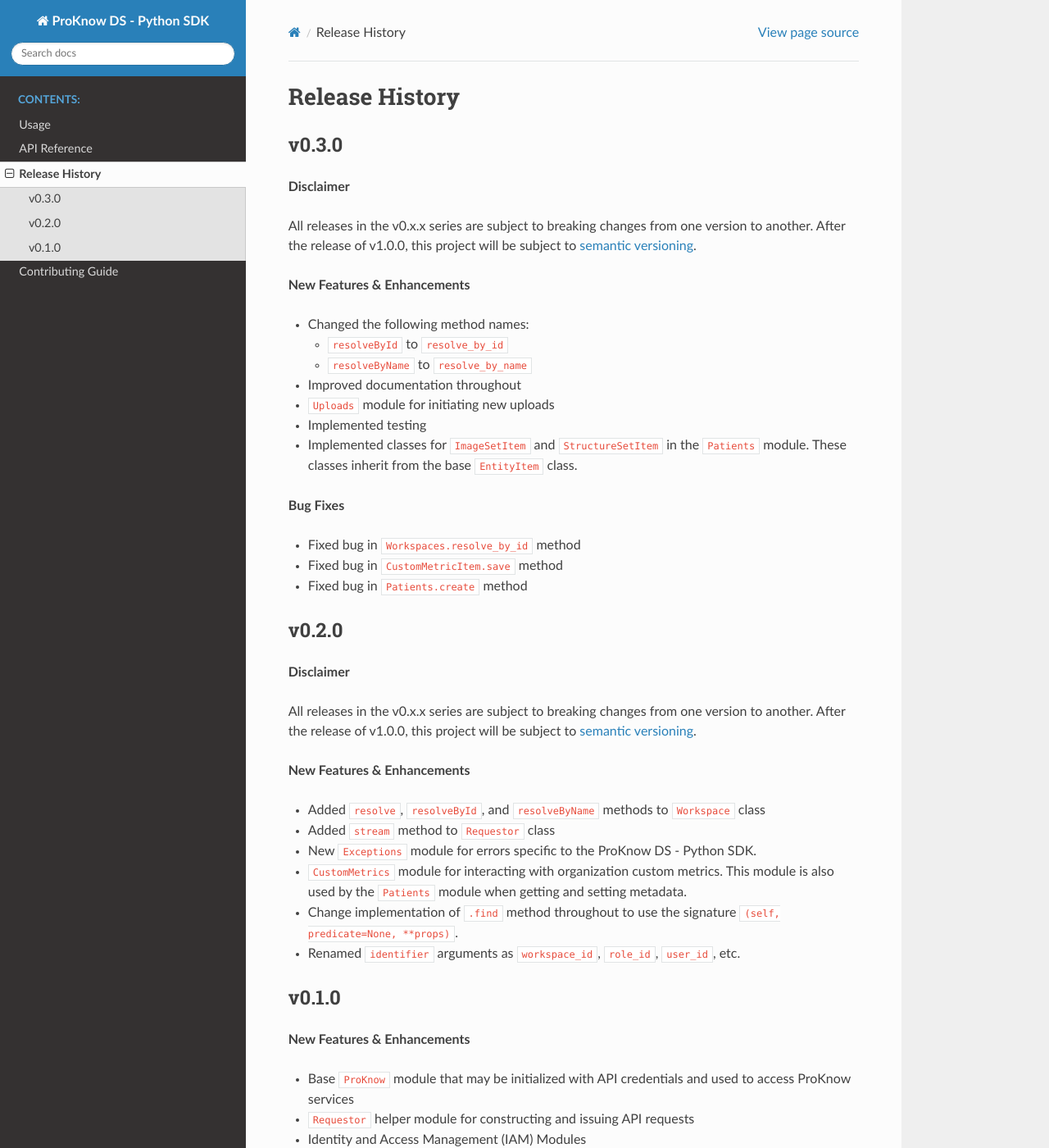
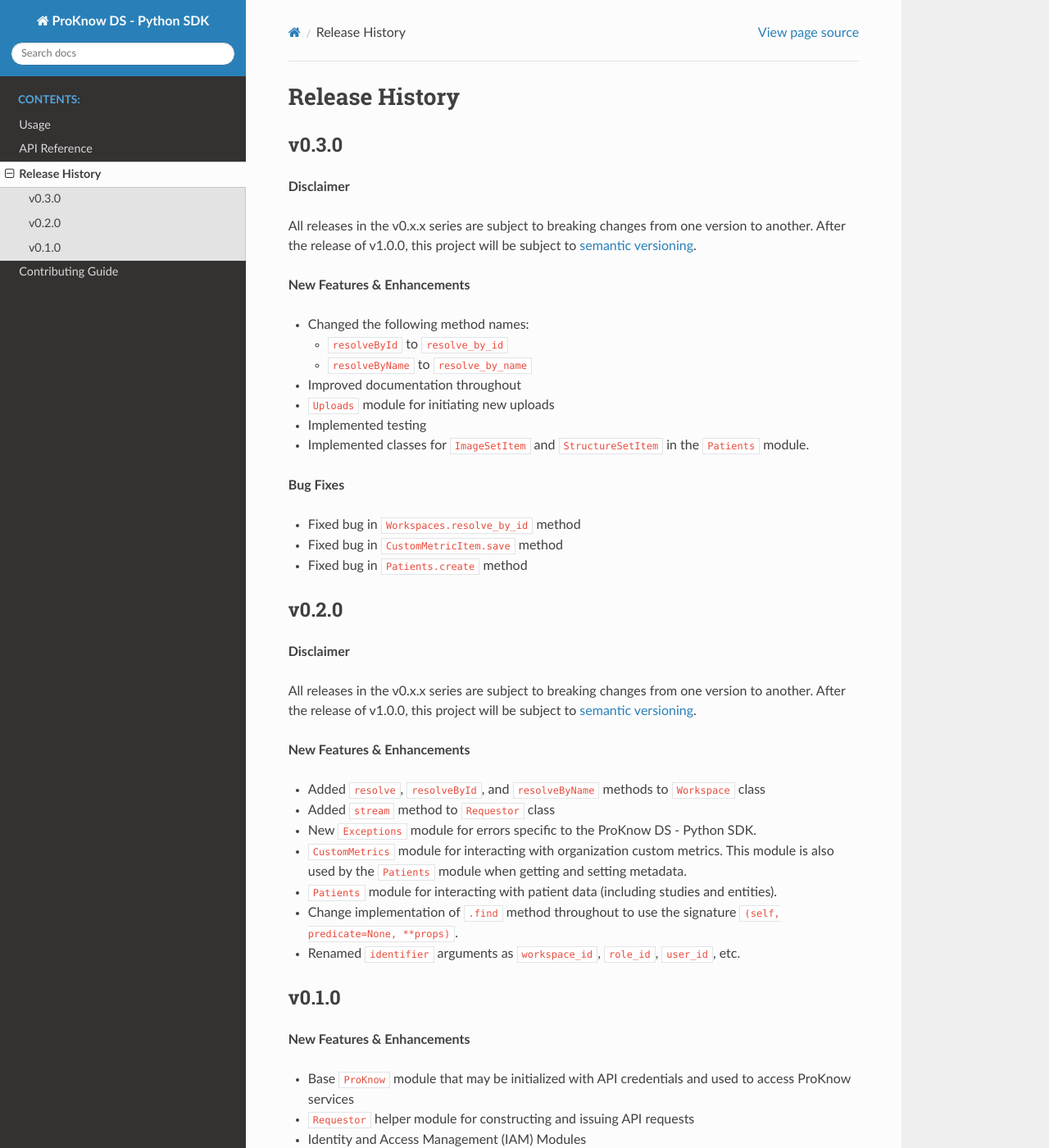
Before and after one commit to proknow/proknow-python, a Sphinx documentation site: the page built from docs/changelog.rst, in a window 1280 px wide and 1400 px high. Shown: the whole window at 82% size. Built offline with Sphinx 7.4.7 and the Read the Docs theme 2.0.0, drawn with Linux system fonts in a browser that asks for light colours.

Commit message:
minor change to changelog

```diff
--- a/docs/changelog.rst
+++ b/docs/changelog.rst
@@ -18,7 +18,7 @@ All releases in the v0.x.x series are subject to breaking changes from one versi
 * Improved documentation throughout
 * ``Uploads`` module for initiating new uploads
 * Implemented testing
-* Implemented classes for ``ImageSetItem`` and ``StructureSetItem`` in the ``Patients`` module. These classes inherit from the base ``EntityItem`` class.
+* Implemented classes for ``ImageSetItem`` and ``StructureSetItem`` in the ``Patients`` module.
 
 **Bug Fixes**
 
@@ -39,6 +39,7 @@ All releases in the v0.x.x series are subject to breaking changes from one versi
 * Added ``stream`` method to ``Requestor`` class
 * New ``Exceptions`` module for errors specific to the ProKnow DS - Python SDK.
 * ``CustomMetrics`` module for interacting with organization custom metrics. This module is also used by the ``Patients`` module when getting and setting metadata.
+* ``Patients`` module for interacting with patient data (including studies and entities).
 * Change implementation of ``.find`` method throughout to use the signature ``(self, predicate=None, **props)``.
 * Renamed ``identifier`` arguments as ``workspace_id``, ``role_id``, ``user_id``, etc.
 
```
